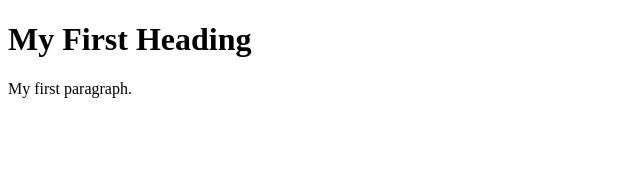
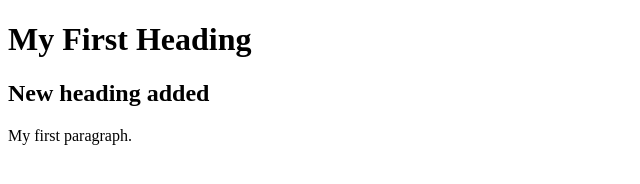
Before and after one commit to sayansunquest/git-demo, a plain HTML site: page Web/Index.html in a window 1280 px wide. Shown: the whole page, without its empty margins (0-640 px from the left). Drawn offline with Linux system fonts and the light colour scheme.

Commit message:
Updating index html for Github

```diff
--- a/Web/Index.html
+++ b/Web/Index.html
@@ -6,6 +6,7 @@
 <body>
 
 <h1>My First Heading</h1>
+<h2>New heading added </h2>
 <p>My first paragraph.</p>
 
 </body>
```
